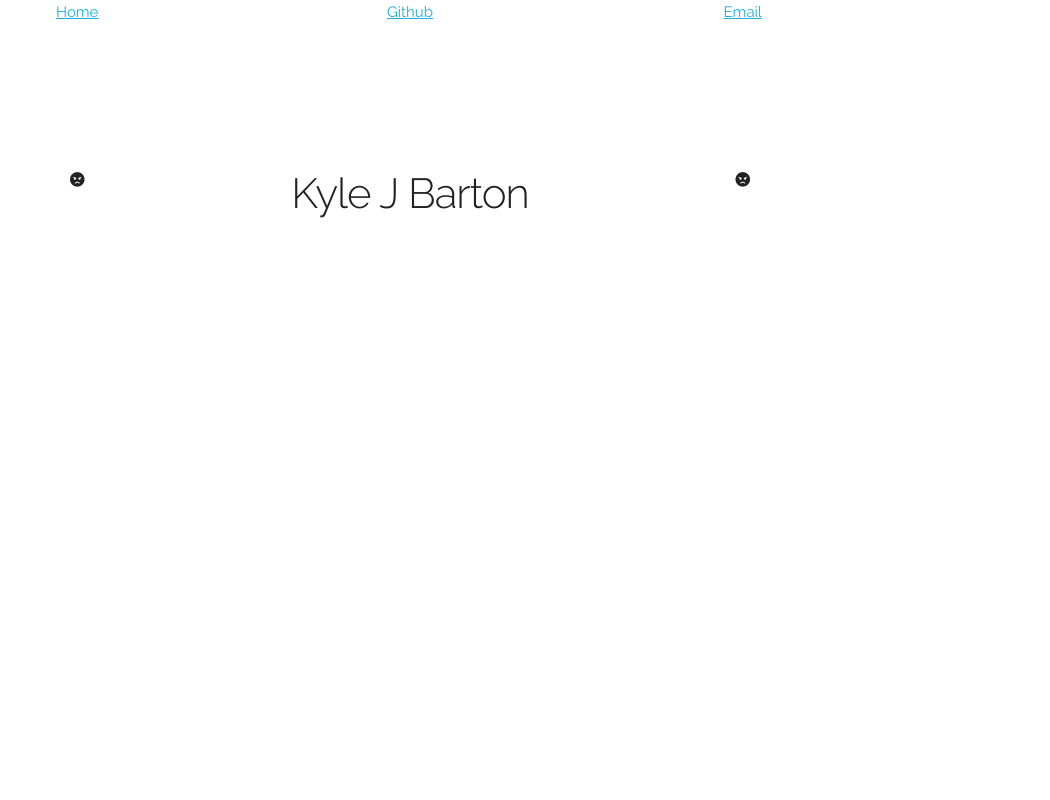
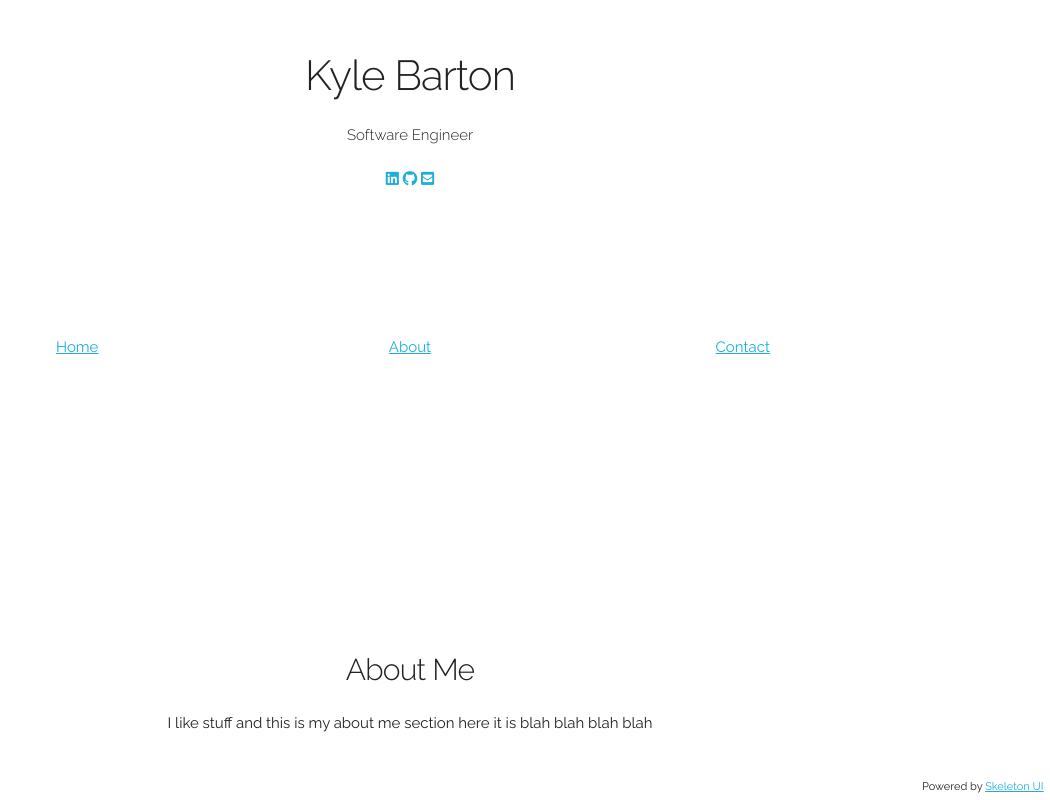
Before and after one commit to KyleBarton/PersonalSite, a plain HTML site: page index.html in a window 1280 px wide. Shown: the top 800 px of the page, without its empty margins (230-1280 px from the left). Drawn offline with Linux system fonts and the light colour scheme.

Commit message:
adding aboutMe and contact sections to the page, using some css magic to make friendly to firefox as well as chrome. aboutme.txt is my draft for the about me section

```diff
--- a/css/custom.css
+++ b/css/custom.css
@@ -1,3 +1,17 @@
 div {
     text-align: center
 }
+.footer-disclaimer {
+    position: fixed;
+    bottom:0.5%;
+    right: 0.5%;
+    font-size: 1.1rem;
+}
+.header {
+    padding-top: 5rem;
+}
+.container {
+    min-height: -webkit-fill-available;
+    height: 60rem;
+    min-height: fill-available;
+}
--- a/index.html
+++ b/index.html
@@ -15,7 +15,7 @@
 
   <!-- FONT
   –––––––––––––––––––––––––––––––––––––––––––––––––– -->
-  <link href="//fonts.googleapis.com/css?family=Raleway:400,300,600" rel="stylesheet" type="text/css">
+  <link href="https://fonts.googleapis.com/css?family=Raleway:400,300,600" rel="stylesheet" type="text/css">
   <link rel="stylesheet" href="https://use.fontawesome.com/releases/v5.3.1/css/all.css" integrity="sha384-mzrmE5qonljUremFsqc01SB46JvROS7bZs3IO2EmfFsd15uHvIt+Y8vEf7N7fWAU" crossorigin="anonymous">
   <!-- CSS
   –––––––––––––––––––––––––––––––––––––––––––––––––– -->
@@ -32,18 +32,41 @@
 
   <!-- Primary Page Layout
   –––––––––––––––––––––––––––––––––––––––––––––––––– -->
-  <div class="container">
+  <div class="container" id="home">
+    <section class="header">
+      <h2 class="title">Kyle Barton</h2>
+      <h6>Software Engineer</h6>
+    </section>
     <div class="row">
-      <div class="four columns"><a href="http://www.kylejbarton.com">Home</a></div>
-      <div class="four columns"><a href="https://github.com/kylebarton">Github</a></div>
-      <div class="four columns"><a href="kjbarton4@gmail.com">Email</a></div>
+      <div>
+        <a href="https://www.linkedin.com/in/kyle-barton-26b65b82/"><i class="fab fa-linkedin"></i></a>
+        <a href="https://github.com/kylebarton"><i class="fab fa-github"></i></a>
+        <a href="mailto:kjbarton4@gmail.com"><i class="fas fa-envelope-square"></i></a>
+      </div>
     </div>
-    <div class="row" style="margin-top: 15%">
-      <div class="four columns"><i class="fas fa-angry"></i></div>
-      <div class="four columns" ><h2>Kyle J Barton</h3></div>
-      <div class="four columns"><i class="fas fa-angry"></i></div>
-    </div>
+    <nav style="margin-top: 15%">
+      <div class="row">
+        <div class="four columns"><a href="#home">Home</a></div>
+        <div class="four columns"><a href="#about">About</a></div>
+        <div class="four columns"><a href="#contact">Contact</a></div>
+      </div>
+    </nav>
   </div>
+  <div class="container" id="about" >
+    <section class="header">
+      <h4 class="title">About Me</h4>
+    </section>
+    <p>
+      I like stuff and this is my about me section here it is blah blah blah blah
+    </p>
+  </div>
+  <div class="container" id="contact">
+    <section class="header">
+      <h4 class="title">Contact</h4>
+    </section>
+    Email me or something, you know?
+  </div>
+  <div class="footer-disclaimer">Powered by <a href="http://getskeleton.com">Skeleton UI</a></div>
 
 <!-- End Document
   –––––––––––––––––––––––––––––––––––––––––––––––––– -->
```
Also changed, not shown: aboutme.txt (added).
